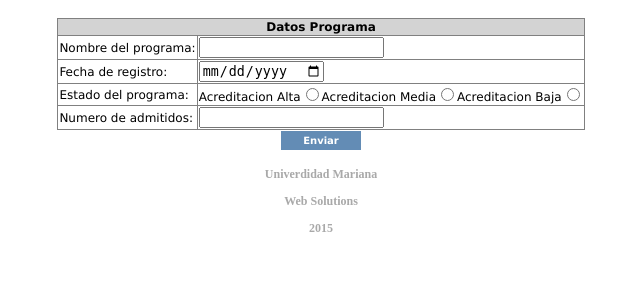
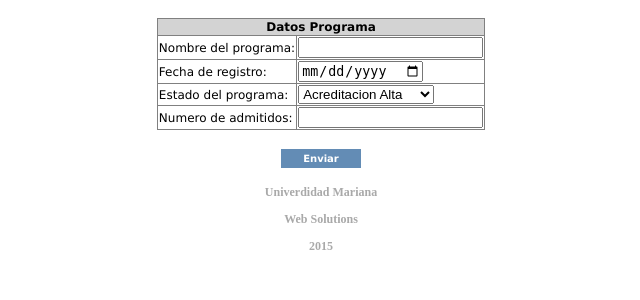
Before and after one commit to Ingsoft2/sistemaAdmisiones2, a PHP site: page /gestionarPrograma.php in a window 1280 px wide. Shown: the part 209-509 px from the top of the page, without its empty margins (319-959 px from the left). Run offline with PHP 8.4, Linux system fonts and the light colour scheme.

Commit message:
gestin programa

```diff
--- a/Header.php
+++ b/Header.php
@@ -13,7 +13,7 @@
                 <div id="nav">
                     <ul>
                         <li><a href="#">Gestionar facultad</a></li>
-                           <li> <a href="#">Gestionar programa</a></li>
+                        <li> <a href="gestionarPrograma.php">Gestionar programa</a></li>
                            <li> <a href="#">Gestionar colegio</a></li>
                            <li> <a href="#">Gestionar aspirante</a></li>
                            <li> <a href="#">Consultar admitidos</a></li>
--- a/gestionarPrograma.php
+++ b/gestionarPrograma.php
@@ -28,8 +28,12 @@ include("Header.php");
                     </tr>
                     <tr>
                         <td>Estado del programa:</td>
-                        <td>Acreditacion Alta<input type="radio" name="estado" value="alta" required/>Acreditacion Media<input type="radio" name="estado" value="media" required/>Acreditacion Baja<input type="radio" name="estado" value="baja" required/>
-                        </td>
+                        <td><select>
+                    <option>Acreditacion Alta</option>
+                    <option>Acreditacion Media</option>
+                    <option>Acreditacion Baja</option>
+                </select></td>
+
                     </tr>
                     <tr>
                         <td>Numero de admitidos:</td>
@@ -37,7 +41,7 @@ include("Header.php");
                     </tr>
                 </tbody>
             </table>
-
+            <br>
             <table>
                 <tr>
                     <td>
```
